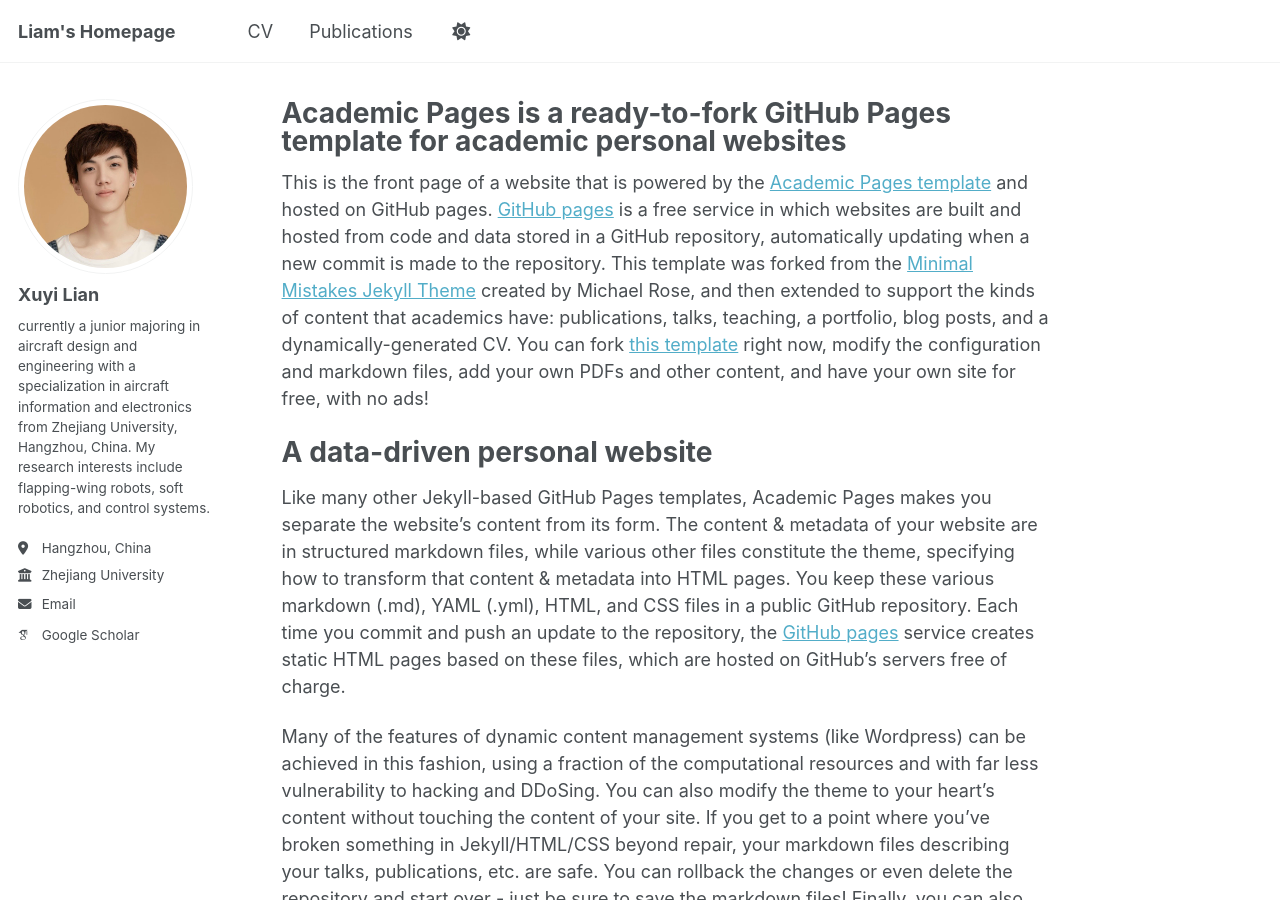
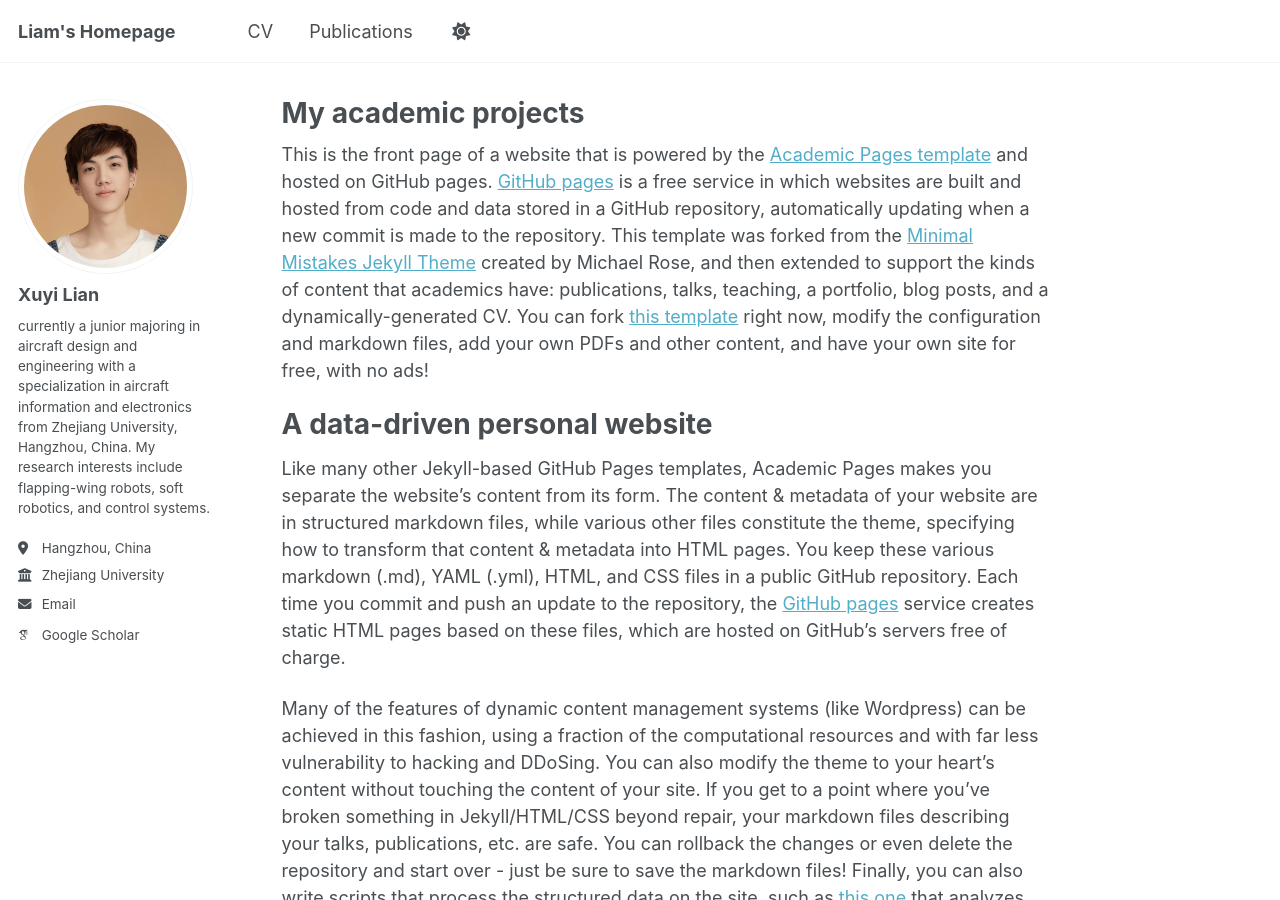
Before and after one commit to xuyilian/xuyilian.github.io, a Jekyll site: the page built from _pages/about.md, in a window 1280 px wide and 900 px high. Built offline with Jekyll 4.4.1, drawn with Linux system fonts in a browser that asks for light colours; some web fonts are replaced.

Commit message:
Update about.md

```diff
--- a/_pages/about.md
+++ b/_pages/about.md
@@ -1,6 +1,6 @@
 ---
 permalink: /
-title: "Academic Pages is a ready-to-fork GitHub Pages template for academic personal websites"
+title: "My academic projects"
 author_profile: true
 redirect_from:
   - /about/
```
